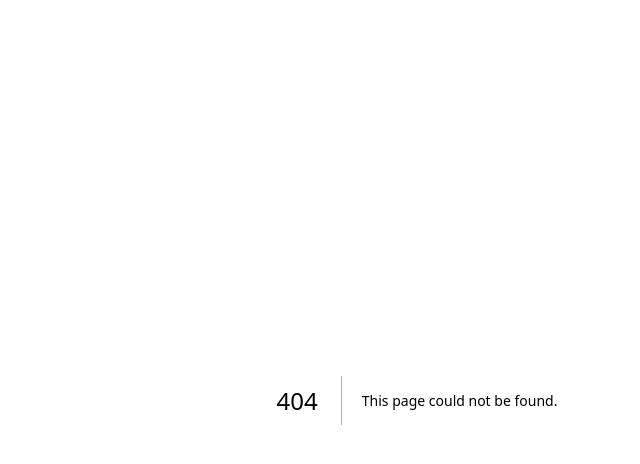
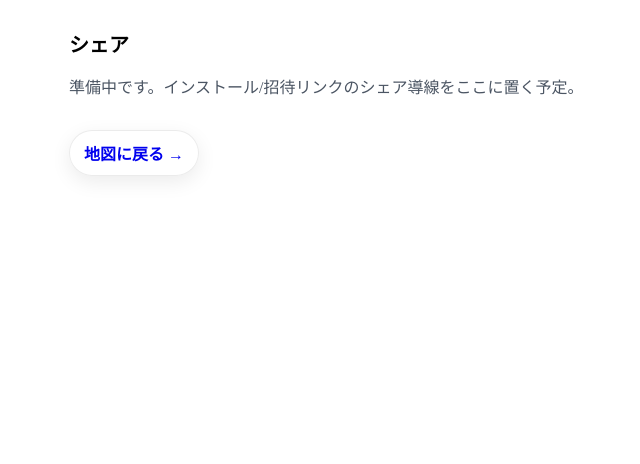
Before and after one commit to sakasakainfinity-dotcom/travel-memory, a Next.js app: page /share in a window 1280 px wide. Before the commit this address had no page. Shown: the top 464 px of the page, without its empty margins (223-863 px from the left). Built offline with nearby package versions, Linux system fonts and the light colour scheme.

Commit message:
Create page.tsx

```diff
--- /dev/null
+++ b/src/app/share/page.tsx
@@ -0,0 +1,11 @@
+import BackToMapButton from "@/components/BackToMapButton";
+
+export default function SharePage() {
+  return (
+    <main style={{ maxWidth: 720, margin: "0 auto", padding: "16px 12px 80px" }}>
+      <h1 style={{ fontWeight: 900, fontSize: 20, marginBottom: 12 }}>シェア</h1>
+      <p style={{ color: "#4b5563" }}>準備中です。インストール/招待リンクのシェア導線をここに置く予定。</p>
+      <BackToMapButton />
+    </main>
+  );
+}
```
